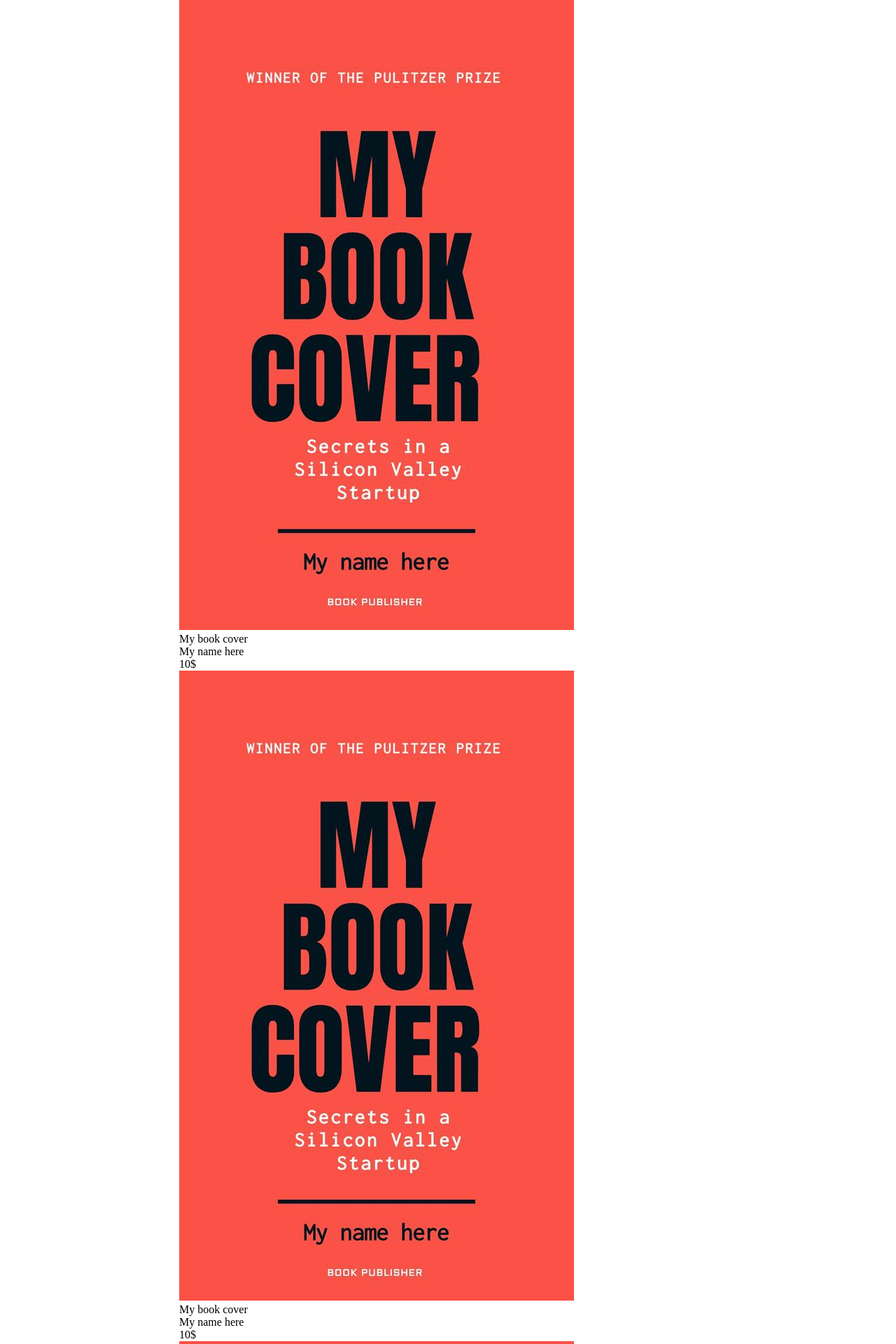
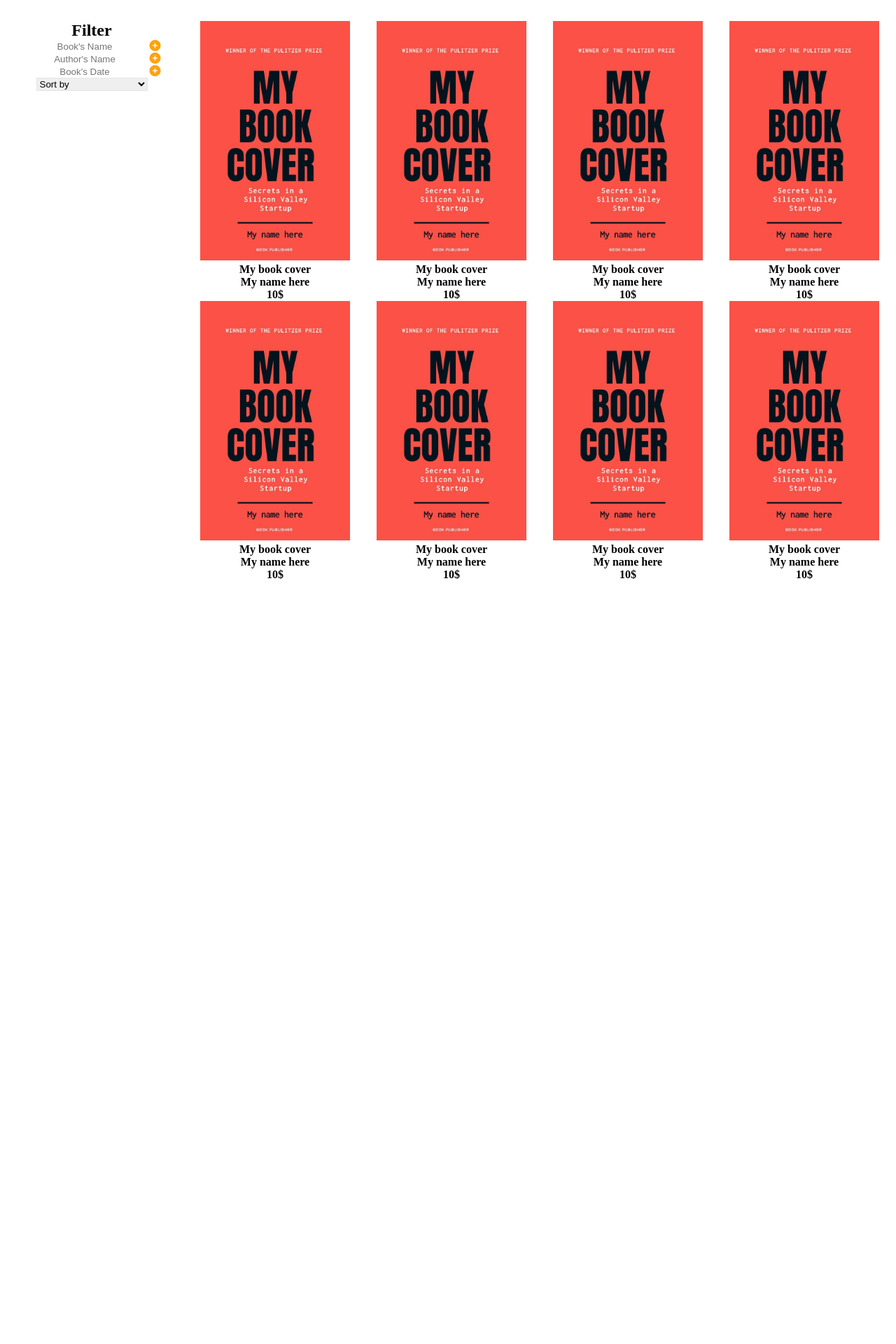
Before and after one commit to aminesaissihassani/Homer-brief-4, a PHP site: page /gallery.html in a window 1280 px wide. Shown: the top 1920 px of the page at 70% size. After the commit the page ends 827 px from the top, so only its background shows below. Run offline with PHP 8.4, Linux system fonts and the light colour scheme; some libraries are stand-ins or nearby versions.

Commit message:
update in scss

```diff
--- a/gallery.html
+++ b/gallery.html
@@ -5,6 +5,7 @@
         <meta http-equiv="X-UA-Compatible" content="IE=edge">
         <meta name="viewport" content="width=device-width, initial-scale=1.0">
         <title>Gallery</title>
+        <script src="https://kit.fontawesome.com/eb86766cbf.js" crossorigin="anonymous"></script>
         <link rel="stylesheet" href="styles/styles.css">
     </head>
     <body>
@@ -13,49 +14,76 @@
         <div class="boder">
             <div class="filter">
                 <h2>Filter</h2>
+                <div class="showfilter"></div>
+                <div>
+                    <input type="text" placeholder="Book's Name">
+                    <label for="booksnamebtn"><i class="fas fa-plus-circle"></i></label>
+                    <input id="booksnamebtn" type="button" class="plusbtnnone">
+                </div>
+                <div>
+                    <input type="text" placeholder="Author's Name">
+                    <label for="authorsnamebtn"><i class="fas fa-plus-circle"></i></label>
+                    <input id="authorsnamebtn" type="button" class="plusbtnnone">
+                </div>
+                <div>
+                    <input type="text" placeholder="Book's Date">
+                    <label for="authorsnamebtn"><i class="fas fa-plus-circle"></i></label>
+                    <input id="authorsnamebtn" type="button" class="plusbtnnone">
+                </div>
+                <select name="sort" id="sort">
+                    <option disabled selected>Sort by</option>
+                    <option value="asc">Lowest price to highest</option>
+                    <option value="desc">Highest price to lowest</option>
+                </select>
             </div>
             <main>
                 <section>
                     <div><img src="img/books.jpg" alt="books"></div>
-                    <div id="title" class="title">My book cover</div>
-                    <div id="author" class="author">My name here</div>
-                    <div id="price" class="price">10$</div>
+                    <h4 id="title" class="title">My book cover</h4>
+                    <h4 id="author" class="author">My name here</h4>
+                    <h4 id="price" class="price"><span id="price">10</span>$</h4>
                 </section>
                 <section>
                     <div><img src="img/books.jpg" alt="books"></div>
-                    <div id="title" class="title">My book cover</div>
-                    <div id="author" class="author">My name here</div>
-                    <div id="price" class="price">10$</div>
+                    <h4 id="title" class="title">My book cover</h4>
+                    <h4 id="author" class="author">My name here</h4>
+                    <h4 id="price" class="price">10$</h4>
                 </section>
                 <section>
                     <div><img src="img/books.jpg" alt="books"></div>
-                    <div id="title" class="title">My book cover</div>
-                    <div id="author" class="author">My name here</div>
-                    <div id="price" class="price">10$</div>
+                    <h4 id="title" class="title">My book cover</h4>
+                    <h4 id="author" class="author">My name here</h4>
+                    <h4 id="price" class="price">10$</h4>
                 </section>
                 <section>
                     <div><img src="img/books.jpg" alt="books"></div>
-                    <div id="title" class="title">My book cover</div>
-                    <div id="author" class="author">My name here</div>
-                    <div id="price" class="price">10$</div>
+                    <h4 id="title" class="title">My book cover</h4>
+                    <h4 id="author" class="author">My name here</h4>
+                    <h4 id="price" class="price">10$</h4>
                 </section>
                 <section>
                     <div><img src="img/books.jpg" alt="books"></div>
-                    <div id="title" class="title">My book cover</div>
-                    <div id="author" class="author">My name here</div>
-                    <div id="price" class="price">10$</div>
+                    <h4 id="title" class="title">My book cover</h4>
+                    <h4 id="author" class="author">My name here</h4>
+                    <h4 id="price" class="price">10$</h4>
                 </section>
                 <section>
                     <div><img src="img/books.jpg" alt="books"></div>
-                    <div id="title" class="title">My book cover</div>
-                    <div id="author" class="author">My name here</div>
-                    <div id="price" class="price">10$</div>
+                    <h4 id="title" class="title">My book cover</h4>
+                    <h4 id="author" class="author">My name here</h4>
+                    <h4 id="price" class="price">10$</h4>
                 </section>
                 <section>
                     <div><img src="img/books.jpg" alt="books"></div>
-                    <div id="title" class="title">My book cover</div>
-                    <div id="author" class="author">My name here</div>
-                    <div id="price" class="price">10$</div>
+                    <h4 id="title" class="title">My book cover</h4>
+                    <h4 id="author" class="author">My name here</h4>
+                    <h4 id="price" class="price">10$</h4>
+                </section>
+                <section>
+                    <div><img src="img/books.jpg" alt="books"></div>
+                    <h4 id="title" class="title">My book cover</h4>
+                    <h4 id="author" class="author">My name here</h4>
+                    <h4 id="price" class="price">10$</h4>
                 </section>
             </main>
         </div>
--- a/styles/_gallery.scss
+++ b/styles/_gallery.scss
@@ -1,11 +1,45 @@
 
+*{
+    outline: none !important;
+}
 .boder {
-    @include flexCenter();
+    display: flex;
     .filter {
+        @include flexCenter(column);
+        margin: 30px 5px;
         width: 20%;
-        align-items: flex-start;
+        height: 100%;
+        input {
+            border: none;
+            &::placeholder {
+                text-align: center;
+            }
+        }
+
+        select {
+            border: 1px solid $platinum;
+        }
+        .plusbtnnone {
+            display: none;
+        }
+        label {
+            i {
+                color: $orangeWeb;
+            }
+        }
     }
     main {
+        margin: 30px 5px;
         width: 80%;
+        display: grid;
+        grid-template-columns: 25% 25% 25% 25%;
+        section {
+            text-align: center;
+            div {
+                img {
+                    width: 85%;
+                }
+            }
+        }
     }
 }
--- a/styles/styles.css
+++ b/styles/styles.css
@@ -99,7 +99,17 @@
 
 /* Home End */
 /* Gallery Start */
+* {
+  outline: none !important;
+}
+
 .boder {
+  display: -webkit-box;
+  display: -ms-flexbox;
+  display: flex;
+}
+
+.boder .filter {
   display: -webkit-box;
   display: -ms-flexbox;
   display: flex;
@@ -109,21 +119,62 @@
   -webkit-box-align: center;
       -ms-flex-align: center;
           align-items: center;
-  -webkit-box-orient: horizontal;
+  -webkit-box-orient: vertical;
   -webkit-box-direction: normal;
-      -ms-flex-direction: row;
-          flex-direction: row;
+      -ms-flex-direction: column;
+          flex-direction: column;
+  margin: 30px 5px;
+  width: 20%;
+  height: 100%;
 }
 
-.boder .filter {
-  width: 20%;
-  -webkit-box-align: start;
-      -ms-flex-align: start;
-          align-items: flex-start;
+.boder .filter input {
+  border: none;
+}
+
+.boder .filter input::-webkit-input-placeholder {
+  text-align: center;
+}
+
+.boder .filter input:-ms-input-placeholder {
+  text-align: center;
+}
+
+.boder .filter input::-ms-input-placeholder {
+  text-align: center;
+}
+
+.boder .filter input::placeholder {
+  text-align: center;
+}
+
+.boder .filter select {
+  border: 1px solid #E5E5E5;
+}
+
+.boder .filter .plusbtnnone {
+  display: none;
+}
+
+.boder .filter label i {
+  color: #FCA311;
 }
 
 .boder main {
+  margin: 30px 5px;
   width: 80%;
+  display: -ms-grid;
+  display: grid;
+  -ms-grid-columns: 25% 25% 25% 25%;
+      grid-template-columns: 25% 25% 25% 25%;
+}
+
+.boder main section {
+  text-align: center;
+}
+
+.boder main section div img {
+  width: 85%;
 }
 
 /* Gallery End */
```
Also changed, not shown: 1 other file.
